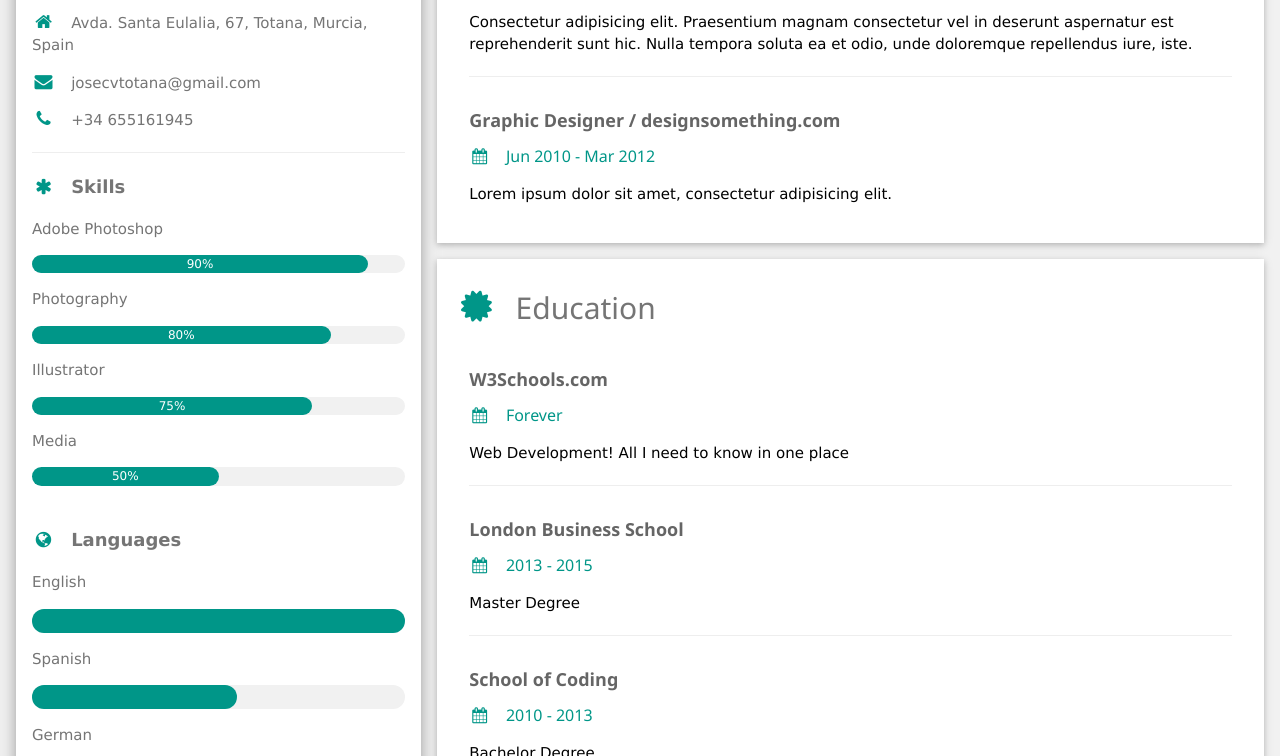
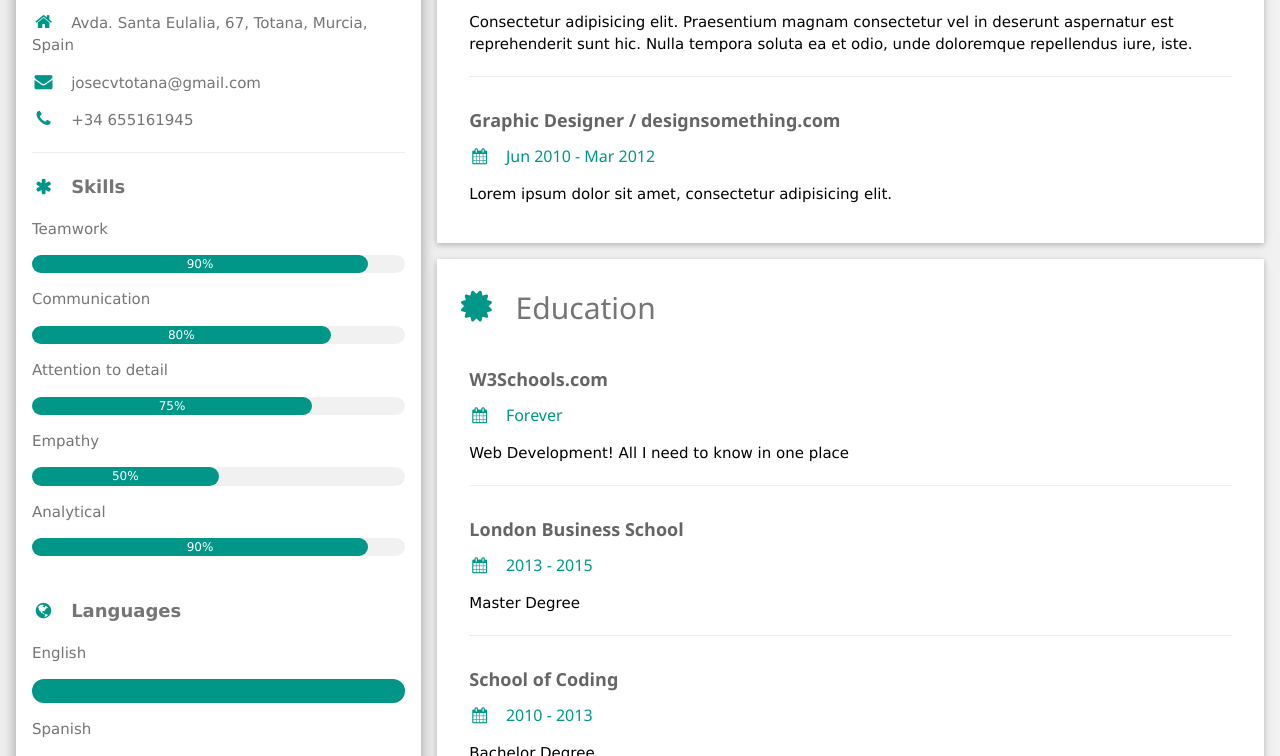
Before and after one commit to Organization-Jose-AndresQA/CVPROYECT, a plain HTML site: page index.html in a window 1280 px wide. Shown: the part 361-1117 px from the top of the page. Drawn offline with nearby package versions, Linux system fonts and the light colour scheme.

Commit message:
https://bootcampqajose.atlassian.net/browse/CVP-3 Skills
Skills page

```diff
--- a/index.html
+++ b/index.html
@@ -39,23 +39,27 @@
 
                         <p class="w3-large"><b><i
                                     class="fa fa-asterisk fa-fw w3-margin-right w3-text-teal"></i>Skills</b></p>
-                        <p>Adobe Photoshop</p>
+                        <p>Teamwork</p>
                         <div class="w3-light-grey w3-round-xlarge w3-small">
                             <div class="w3-container w3-center w3-round-xlarge w3-teal" style="width:90%">90%</div>
                         </div>
-                        <p>Photography</p>
+                        <p>Communication</p>
                         <div class="w3-light-grey w3-round-xlarge w3-small">
                             <div class="w3-container w3-center w3-round-xlarge w3-teal" style="width:80%">
                                 <div class="w3-center w3-text-white">80%</div>
                             </div>
                         </div>
-                        <p>Illustrator</p>
+                        <p>Attention to detail</p>
                         <div class="w3-light-grey w3-round-xlarge w3-small">
                             <div class="w3-container w3-center w3-round-xlarge w3-teal" style="width:75%">75%</div>
                         </div>
-                        <p>Media</p>
+                        <p>Empathy</p>
                         <div class="w3-light-grey w3-round-xlarge w3-small">
                             <div class="w3-container w3-center w3-round-xlarge w3-teal" style="width:50%">50%</div>
+                        </div>
+                        <p>Analytical</p>
+                        <div class="w3-light-grey w3-round-xlarge w3-small">
+                            <div class="w3-container w3-center w3-round-xlarge w3-teal" style="width:90%">90%</div>
                         </div>
                         <br>
 
```
